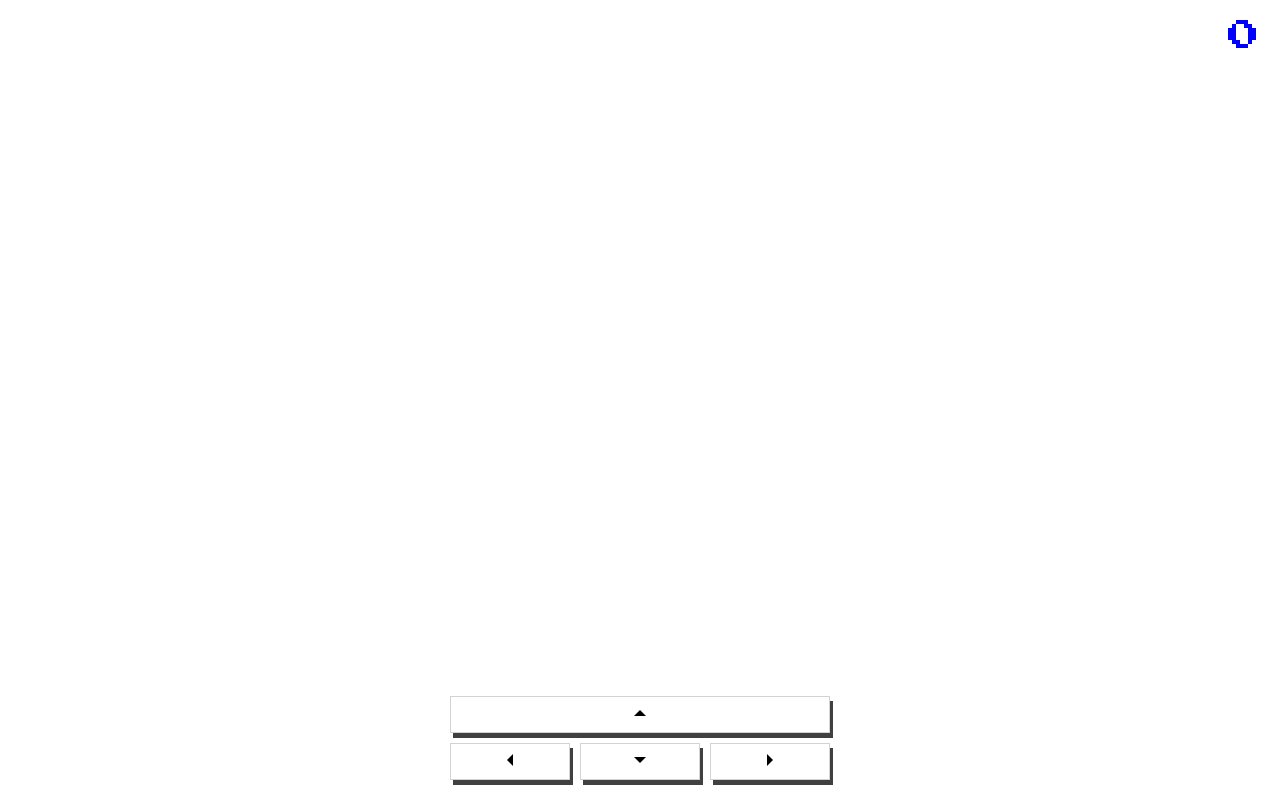
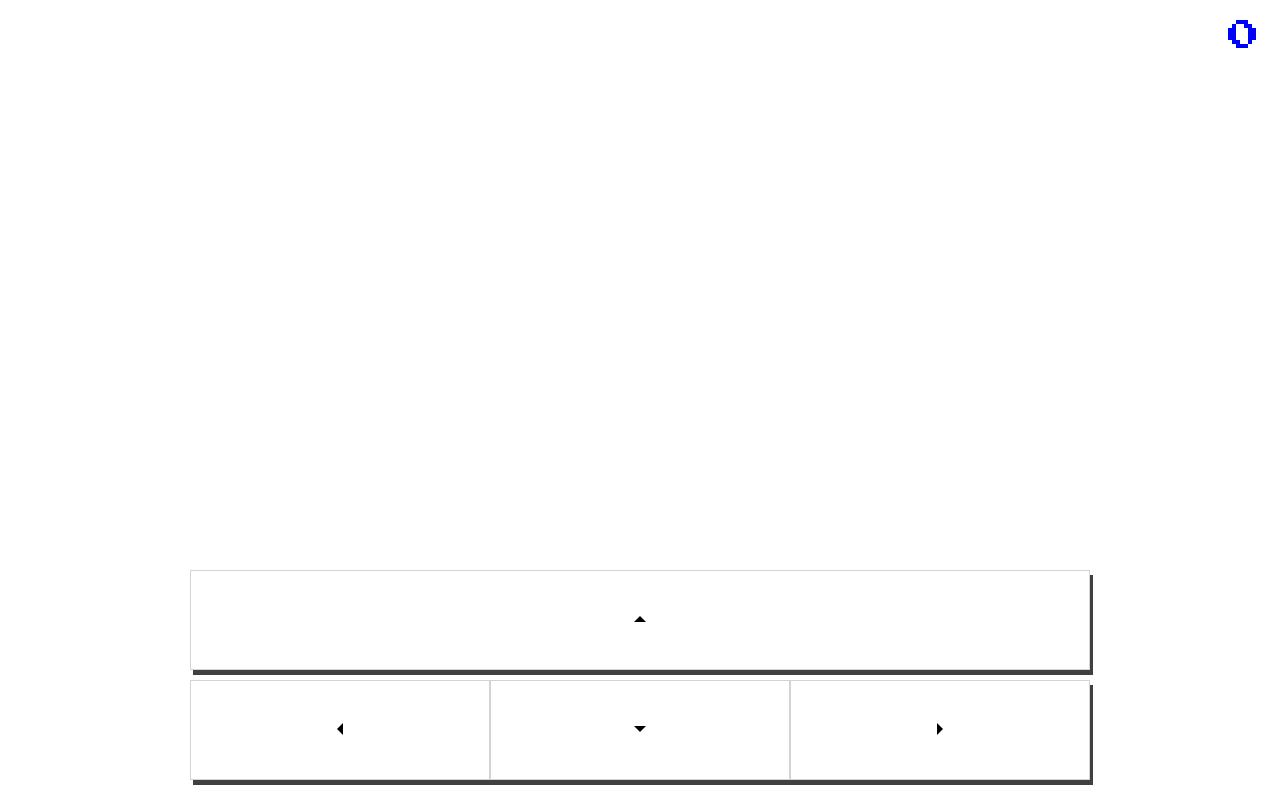
Before and after one commit to arjennorbart/arjennorbart.github.io, a plain HTML site: page index.html in a window 1280 px wide. Drawn offline with nearby package versions, Linux system fonts and the light colour scheme.

Commit message:
Make buttons huge

```diff
--- a/style.css
+++ b/style.css
@@ -43,14 +43,14 @@ button {
 }
 #controlls div {
   display: grid;
-  grid-template-columns: 120px 120px 120px;
+  grid-template-columns: 300px 300px 300px;
   grid-template-rows: auto auto;
-  grid-column-gap: 10px;
   grid-row-gap: 10px;
   margin-bottom: 20px;
 }
 #controlls button {
   width: 100%;
+  height: 100px;
   background-color: white;
   border: 1px solid lightgray;
 }
```
